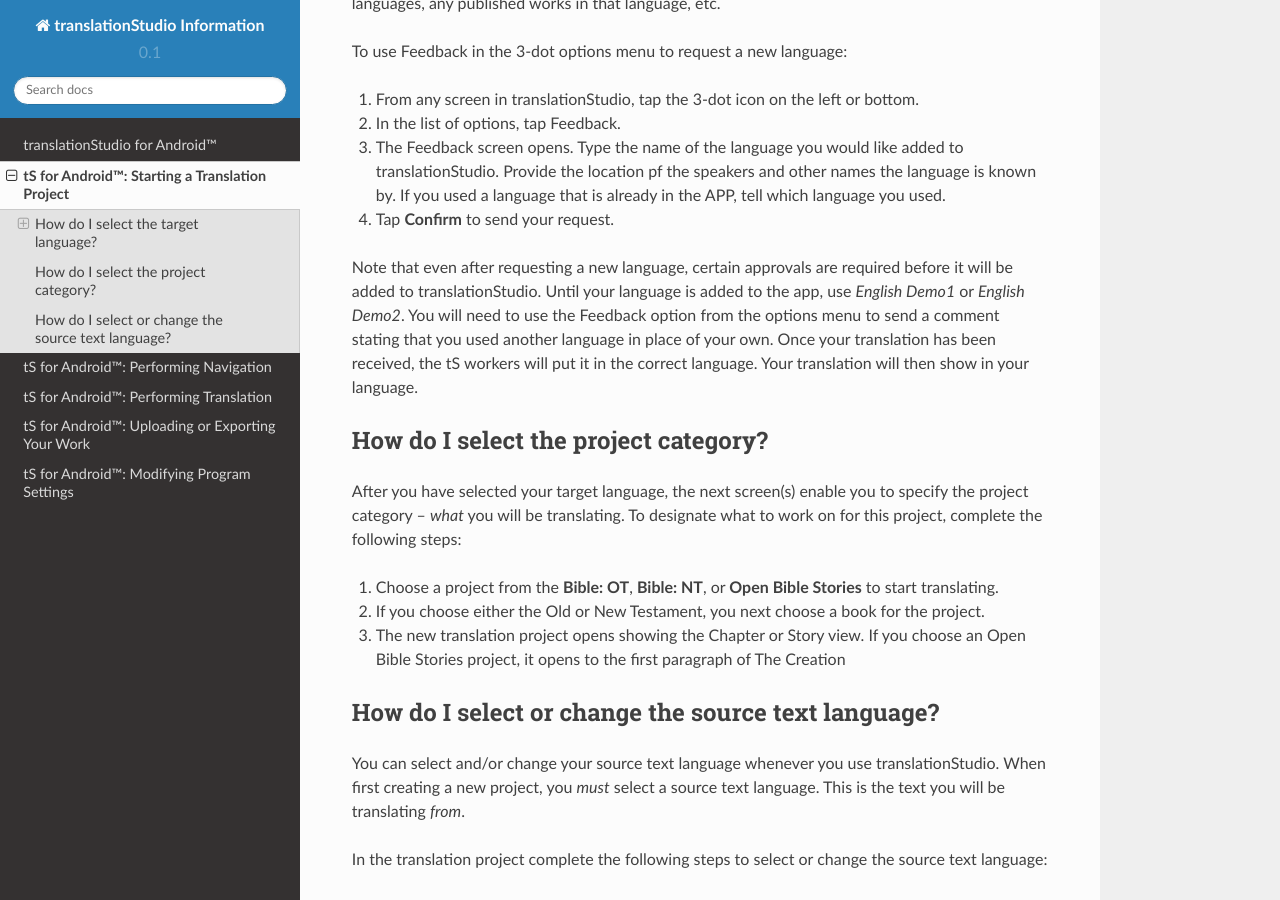
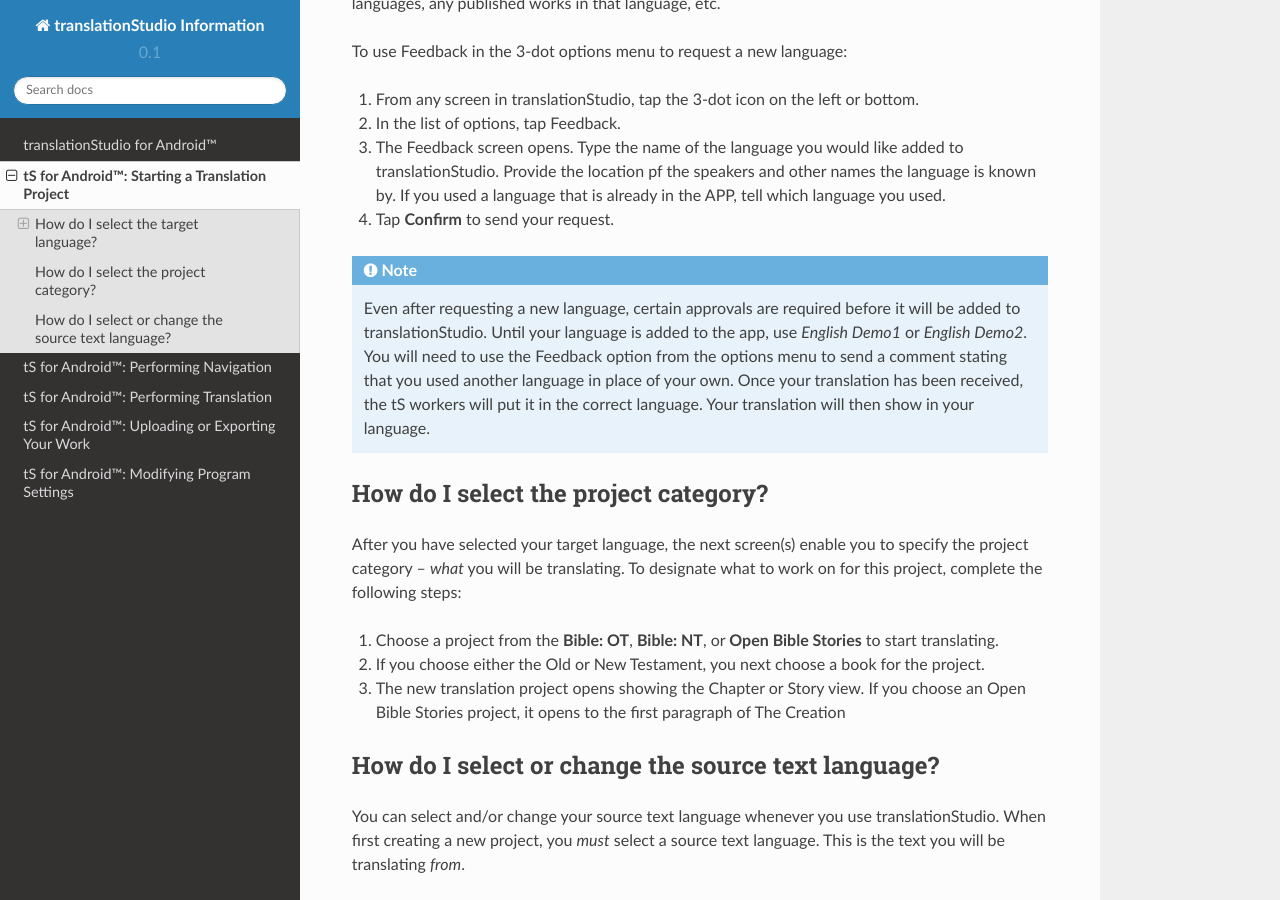
Before and after one commit to unfoldingWord-dev/translationStudio-Info, a Sphinx documentation site: the page built from docs/tStart.rst, in a window 1280 px wide and 900 px high, scrolled down 1649 px. Built offline with Sphinx 7.4.7 and the Read the Docs theme 2.0.0, drawn with Linux system fonts in a browser that asks for light colours; pages that are not in the unit, such as notebooks, are missing from menus.

Commit message:
Update tStart.rst

```diff
--- a/docs/tStart.rst
+++ b/docs/tStart.rst
@@ -65,7 +65,7 @@ To use Feedback in the 3-dot options menu to request a new language:
 
 4.	Tap **Confirm** to send your request.
 
-Note that even after requesting a new language, certain approvals are required before it will be added to translationStudio. Until your language is added to the app, use *English Demo1* or *English Demo2*. You will need to use the Feedback option from the options menu to send a comment stating that you used another language in place of your own. Once your translation has been received, the tS workers will put it in the correct language. Your translation will then show in your language.
+.. note:: Even after requesting a new language, certain approvals are required before it will be added to translationStudio. Until your language is added to the app, use *English Demo1* or *English Demo2*. You will need to use the Feedback option from the options menu to send a comment stating that you used another language in place of your own. Once your translation has been received, the tS workers will put it in the correct language. Your translation will then show in your language.
 
 How do I select the project category?
 ---------------------------------------
```
